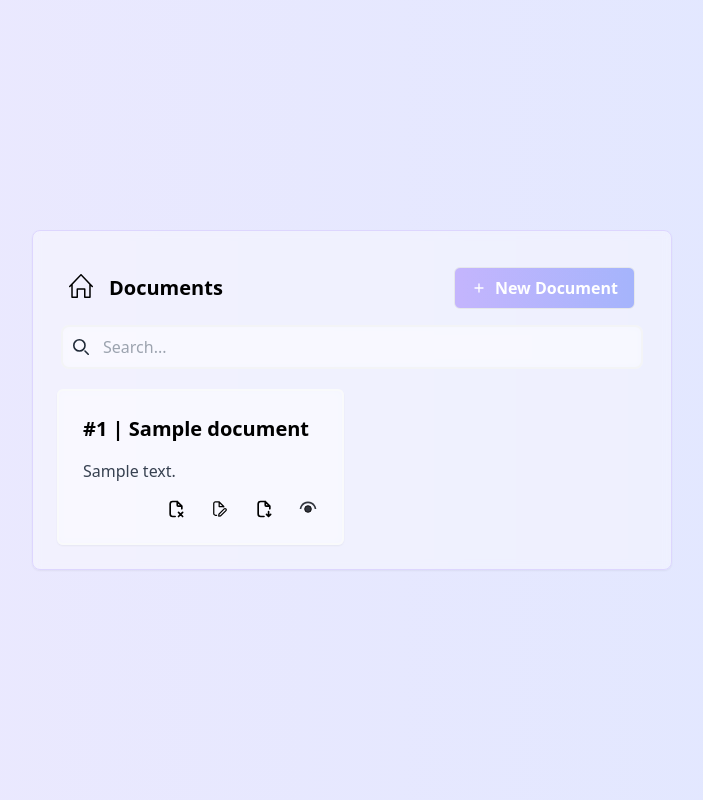
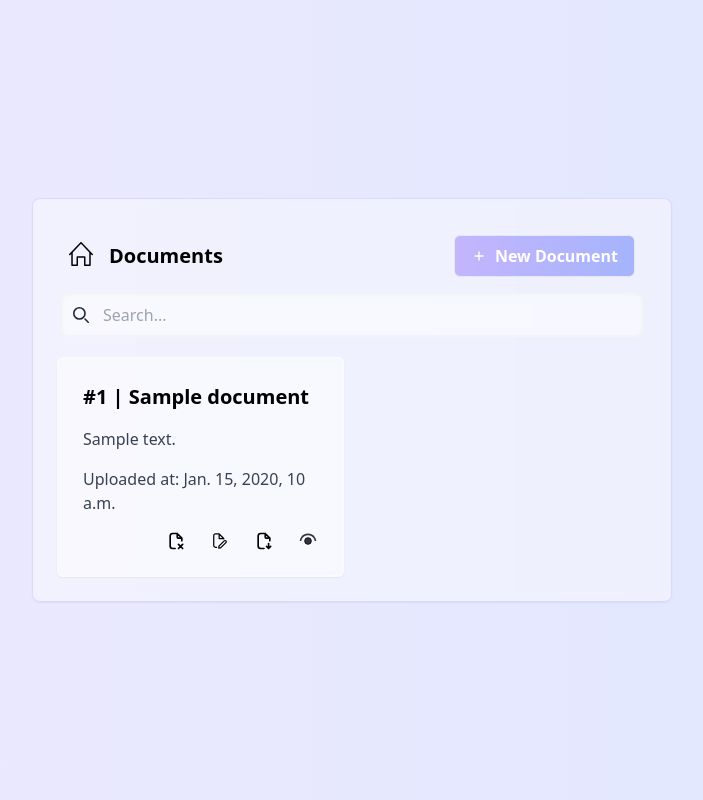
Before and after one commit to DailyLollipops/depedfilemanager, a Django app: page /filemanager/ in a window 1280 px wide. Shown: the whole page, without its empty margins (288-991 px from the left). Run offline with Django 5.2, Linux system fonts and the light colour scheme; tables that the repository leaves empty hold one stand-in row (values such as "Sample post"); style sheets or scripts are compiled from the project's sources.

Commit message:
Added uploaded at data

```diff
--- a/core/filemanager/templates/home.html
+++ b/core/filemanager/templates/home.html
@@ -58,7 +58,8 @@
                 <div
                     class="backdrop-blur-sm bg-white/20 p-6 rounded-md shadow-sm cursor-pointer border-2 border-gray-50 hover:border-violet-200 hover:border-2 transition-colors duration-300">
                     <h2 class="text-xl font-semibold mb-4">#{{ document.id }} | {{ document.title }}</h2>
-                    <p class="text-gray-700">{{ document.description }}</p>
+                    <p class="text-gray-700 mb-4">{{ document.description }}</p>
+                    <p class="text-gray-700 mb-4">Uploaded at: {{document.uploaded_at}}</p>
                     <div class="flex flex-row justify-end space-x-6 sm:mt-4 lg:mt-4 xl:mt-4">
                         <svg viewBox="0 0 24 24" fill="none" xmlns="http://www.w3.org/2000/svg"
                             class="h-5 stroke-black hover:stroke-violet-200", onclick="openDeleteModal('{{ document.id }}')">
```
